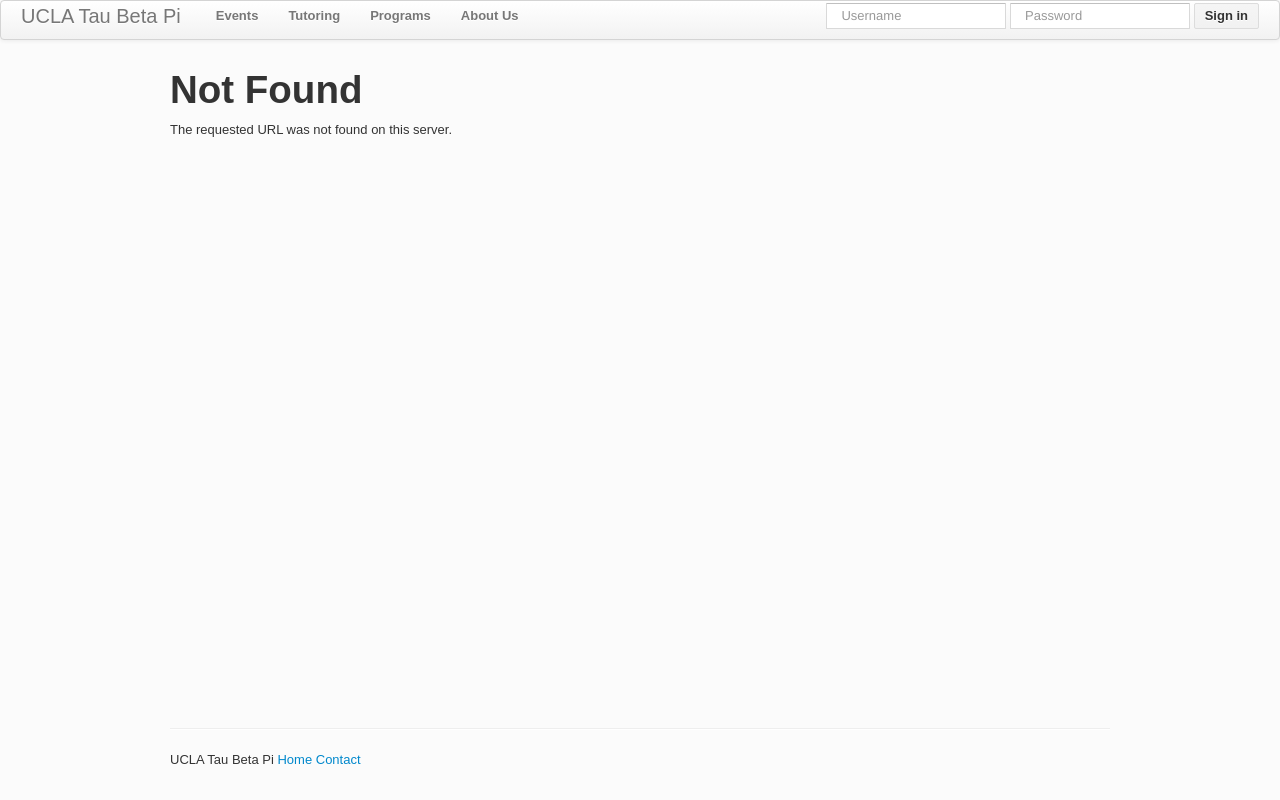
After one commit to shannonjmtan/tbpsite, a Django app: template templates/404.html in a window 1280 px wide. The commit adds this page. Run offline with Django 3.2, Linux system fonts and the light colour scheme; the template is opened without the code that fills it, so the values that code supplies are empty.

```diff
--- /dev/null
+++ b/templates/404.html
@@ -0,0 +1,8 @@
+{% extends "base.html" %}
+
+{% block title %}UCLA Tau Beta Pi{% endblock %}
+
+{% block content %}
+<h1>Not Found</h1>
+<p>The requested URL was not found on this server.
+{% endblock %}
--- a/templates/base.html
+++ b/templates/base.html
@@ -96,17 +96,14 @@
 			{% csrf_token %}
 			{% if request.GET.error %}
 			<div class="control-group error">
-        <div class="controls">
 				<span class="help-inline">Invalid login</span>
-          <input type="text" class="input-medium" placeholder="Username" name="username" id="inputError">
-          <input type="password" class="input-medium" placeholder="Password" name="password" id="inputError">
-        </div>
-      </div>
 			{% else %}
+			<div class="control-group">
+				{% endif %}
 				<input type="text" class="input-medium" placeholder="Username" name="username">
 				<input type="password" class="input-medium" placeholder="Password" name="password">
-      {% endif %}
 				<button type="submit" class="btn">Sign in</button>
+			</div>
 		</form>
     {% endif %}
   </div>
```
Lines whose indentation alone changed are shown as unchanged.
